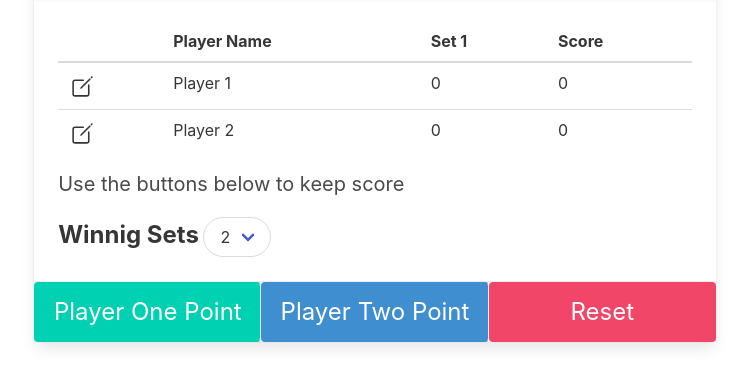
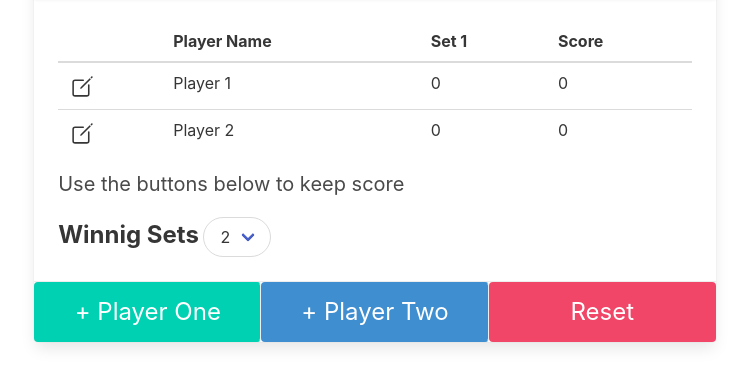
Before and after one commit to Djole-zr/Tennis-Score-Keeper, a plain HTML site: page index.html in a window 1280 px wide. Shown: the part 99-486 px from the top of the page, without its empty margins (265-1014 px from the left). Drawn offline with nearby package versions, Linux system fonts and the light colour scheme.

Commit message:
button overflowing

```diff
--- a/index.html
+++ b/index.html
@@ -78,10 +78,8 @@
                             </div>
                         </div>
                         <footer class="card-footer">
-                            <button id="p1Button" class="is-primary button card-footer-item is-large">Player One
-                                Point</button>
-                            <button id="p2Button" class="is-info button card-footer-item is-large">Player Two
-                                Point</button>
+                            <button id="p1Button" class="is-primary button card-footer-item is-large">+ Player One</button>
+                            <button id="p2Button" class="is-info button card-footer-item is-large">+ Player Two</button>
                             <button id="reset" class="is-danger button card-footer-item is-large">Reset</button>
 
                         </footer>
--- a/style.css
+++ b/style.css
@@ -15,3 +15,13 @@
 .bold {
     font-weight: bold;
 }
+
+footer button {
+    width: calc(100%/3);
+}
+
+@media (max-width: 492px) {
+    footer button {
+        font-size: 12px !important;
+    }
+}
```
